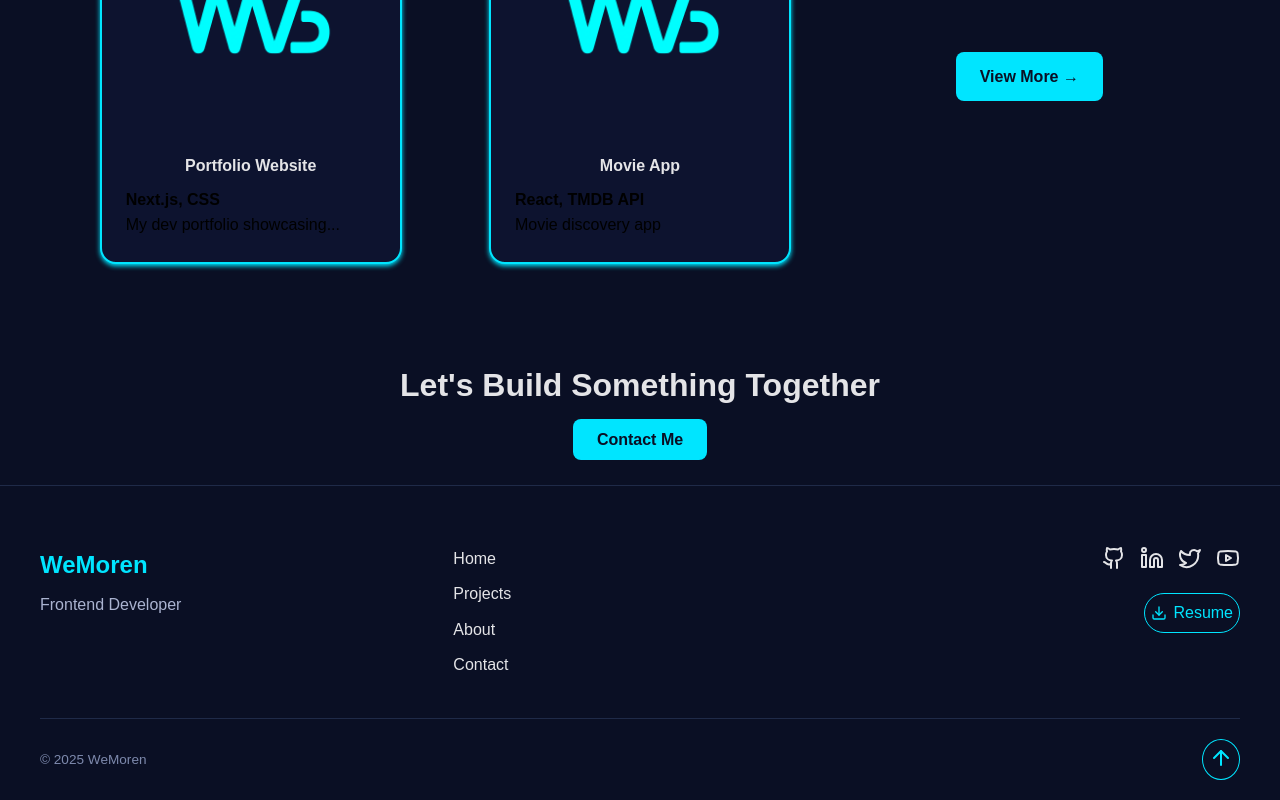
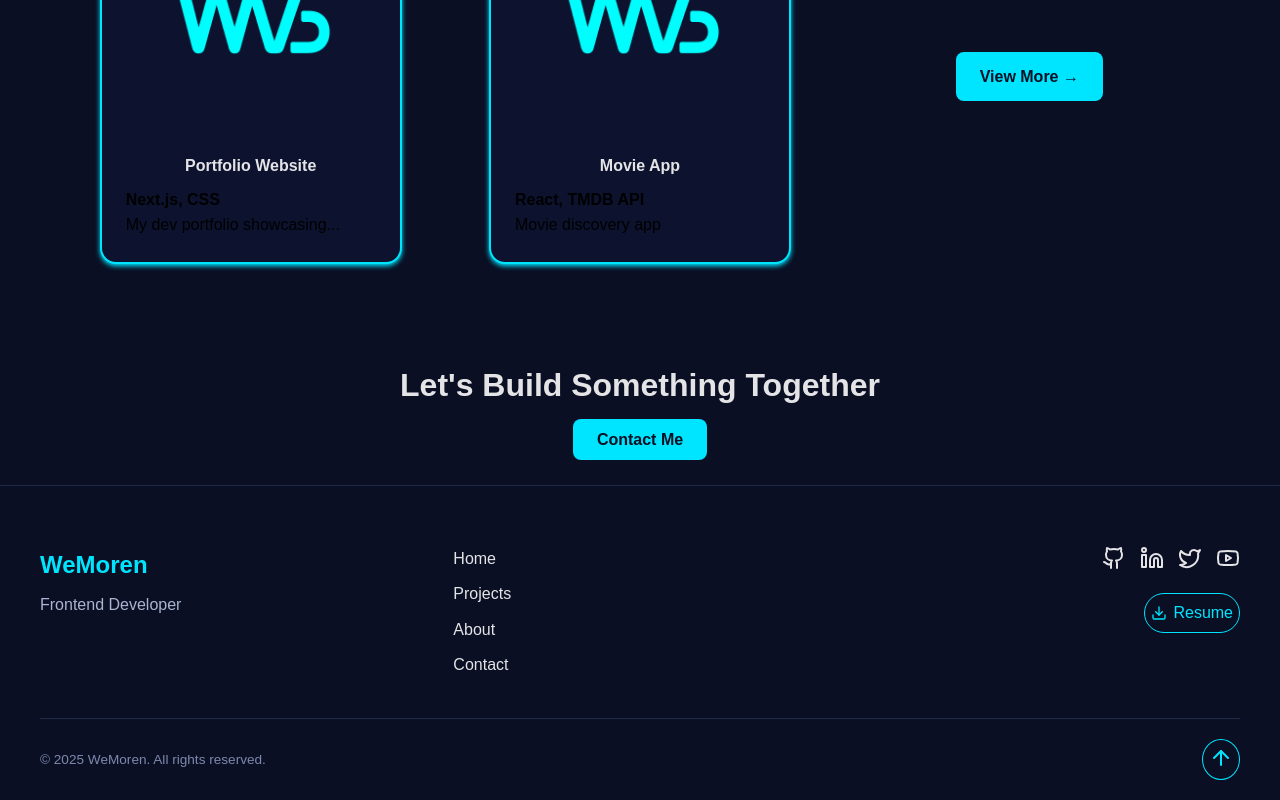
Before and after one commit to WeMoren/wemoren-portf, a Next.js app: page / in a window 1280 px wide. Shown: the part 752-1552 px from the top of the page. Built offline with nearby package versions, Linux system fonts and the light colour scheme.

Commit message:
copyright updated

```diff
--- a/src/app/components/Footer.jsx
+++ b/src/app/components/Footer.jsx
@@ -79,7 +79,7 @@
 
       {/* Utility row */}
       <div className="footer-bottom">
-        <p>&copy; {new Date().getFullYear()} WeMoren</p>
+        <p>&copy; {new Date().getFullYear()} WeMoren. All rights reserved.</p>
 
         <button className="back-to-top" onClick={scrollToTop}>
           <ArrowUp />
```
